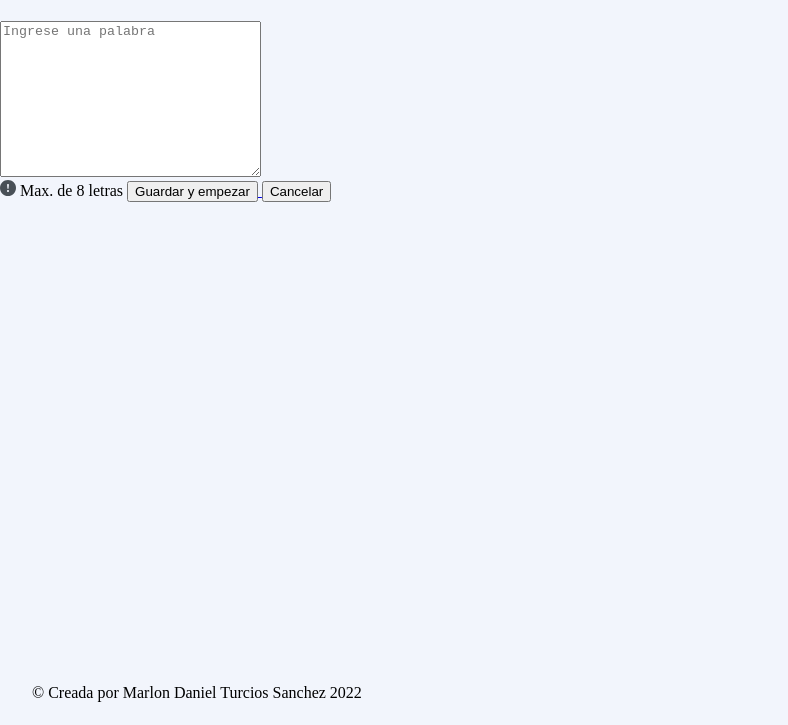
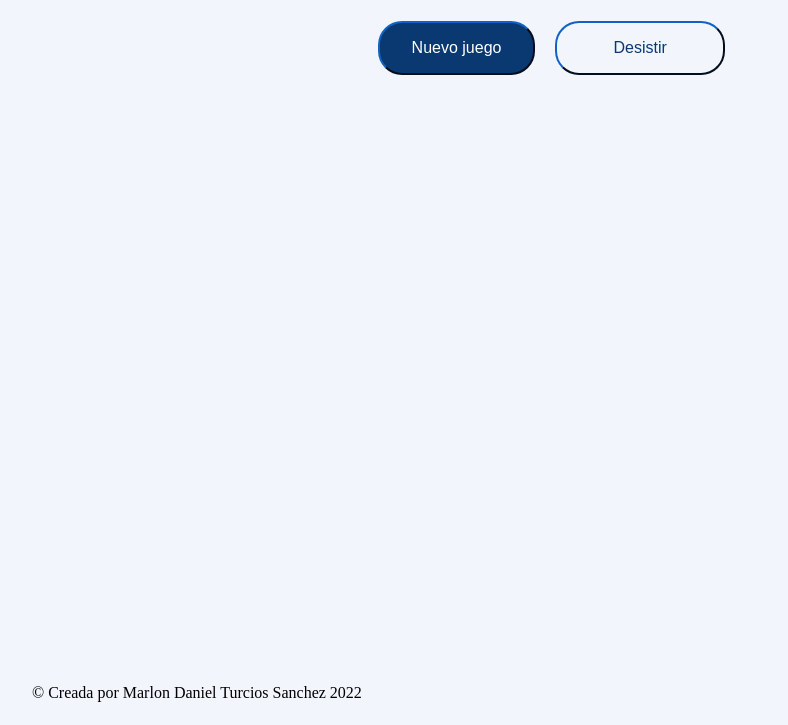
Before and after one commit to MarlonTurcios/Ahorcado, a plain HTML site: page adivinando.html in a window 1280 px wide. Shown: the part 75-800 px from the top of the page, without its empty margins (0-788 px from the left). Drawn offline with Linux system fonts and the light colour scheme.

Commit message:
Agregando código css a adivinando.html y solución de <a>

```diff
--- a/adivinando.css
+++ b/adivinando.css
@@ -0,0 +1,28 @@
+.menu-principal, .seccionTextarea {
+    width: 41%;
+    margin: auto;
+}
+
+.botones {
+    padding: 1em 2em;
+    border-radius: 24px;
+    font-weight: 400;
+    font-size: 16px;
+    border-color: #0A3871;
+}
+
+.botones:hover {
+    cursor: pointer;
+}
+
+.btnNuevo {
+    background-color: #0A3871;
+    color: #FFFFFF;
+}
+
+.btnDesistir {
+    padding: 1em 3.5em;
+    background-color: #F2F5FC;
+    color: #0A3871;
+    margin-left: 1em;
+}
--- a/adivinando.html
+++ b/adivinando.html
@@ -17,17 +17,9 @@
     </header>
 
     <main>
-        <section class="seccionTextarea">
-            <textarea class="ingresar-texto" placeholder="Ingrese una palabra" cols="30" rows="10"></textarea>
-        </section>
         <section class="menu-principal">
-            <span class="feedBotones"><img src="imagenes/Info.svg" alt=""> Max. de 8 letras</span>
-            <a href="adivinando.html">
-                <button id="btnGuardar" class="botones btnGuardar">Guardar y empezar</button>
-            </a>
-            <a href="index.html">
-                <button id="btnCancelar" class="botones btnCancelar">Cancelar</button>
-            </a>
+            <button id="btnNuevo" class="botones btnNuevo" onclick="window.location.href='adivinando.html'">Nuevo juego</button>
+            <button id="btnDesistir" class="botones btnDesistir" onclick="window.location.href='index.html'">Desistir</button>
         </section>
     </main>
 
```
Also changed, not shown: index.html (+2 -6 lines), nuevaPalabra.html (+2 -6 lines).
